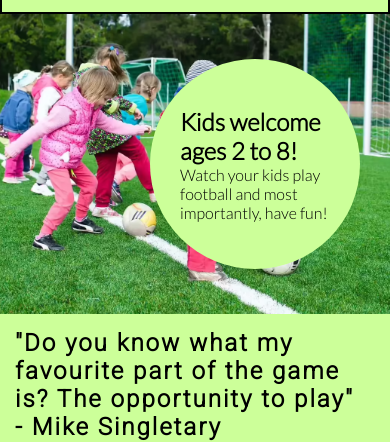
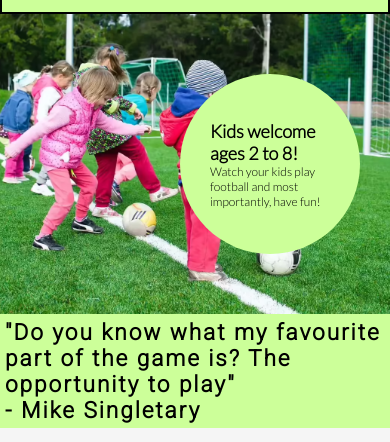
Before and after one commit to Johncci/summer-soccer-camp, a plain HTML site: page index.html in a window 390 px wide. Shown: the part 197-639 px from the top of the page. Drawn offline with Linux system fonts and the light colour scheme.

Commit message:
create media query for right-div image- width and height set to 100% at 480px to allow it to maintain its aspect ratio on mobile screens. create media query for text circle in main image to reduce in size for mobile devices. create media query for quote-div at 480px to allow decrese in size for mobile screens.

```diff
--- a/assets/css/style.css
+++ b/assets/css/style.css
@@ -264,8 +264,16 @@ button:hover {
     }
 
     .text-content {
-        height: 150px;
-        width: 150px;
+        height: 120px;
+        width: 120px;
+        font-size: 12px;
+
+    }
+
+    .quote-div {
+        font-size: 15px;
+        padding: 5px;
+
     }
 
     #about-us {
@@ -285,6 +293,13 @@ button:hover {
         width: 100%;
         margin-bottom: 50px;
     }
+
+    .right-div img {
+        height: 100%;
+        width: 100%;
+    }
+
+
 
     .gallery-photos2 img {
         width: 80%;
--- a/index.html
+++ b/index.html
@@ -95,7 +95,7 @@
                     Free football for every child.
                 </li>
                 <li>
-                    For further information please contact John at john23@suncroftgaa.com.
+                    For further information please contact John at john23@ssc23.com.
                 </li>
             </ul>
         </div>
```
Also changed, not shown: assets/images/1189883 (1).jpg (deleted), assets/images/pexels-марина-шишкина-10347804 (1) (1).jpg (deleted).
